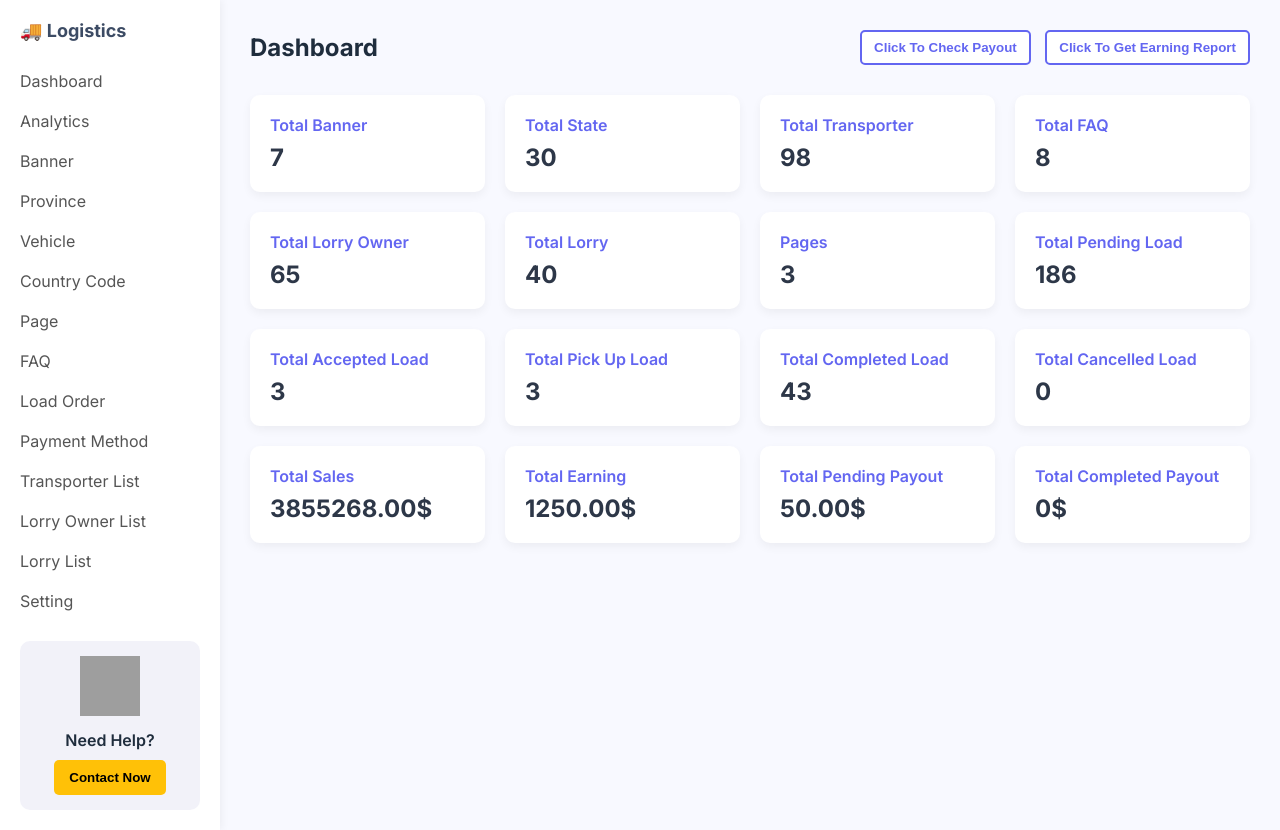
After one commit to Pawky007/WebTech_Project, a PHP site: page /Dashboard.html in a window 1280 px wide. The commit adds this page. Run offline with PHP 8.4, Linux system fonts and the light colour scheme; grey boxes are pictures that could not be loaded.

Commit message:
link the dashboard

```diff
--- /dev/null
+++ b/Dashboard.html
@@ -0,0 +1,124 @@
+<!DOCTYPE html>
+<html lang="en">
+  <head>
+    <meta charset="UTF-8" />
+    <meta name="viewport" content="width=device-width, initial-scale=1.0" />
+    <title>Dashboard</title>
+    <link rel="stylesheet" href="dashboad_style.css" />
+    <link rel="preconnect" href="https://fonts.googleapis.com" />
+    <link rel="preconnect" href="https://fonts.gstatic.com" crossorigin />
+    <link
+      href="https://fonts.googleapis.com/css2?family=Inter:wght@400;600;700&display=swap"
+      rel="stylesheet"
+    />
+  </head>
+  <body>
+    <div class="container">
+      <aside class="sidebar">
+        <h2>🚚 Logistics</h2>
+        <ul class="menu">
+          <li>Dashboard</li>
+          <li>Analytics</li>
+          <li>Banner</li>
+          <li>Province</li>
+          <li>Vehicle</li>
+          <li>Country Code</li>
+          <li>Page</li>
+          <li>FAQ</li>
+          <li>Load Order</li>
+          <li>Payment Method</li>
+          <li>Transporter List</li>
+          <li>Lorry Owner List</li>
+          <li>Lorry List</li>
+          <li>Setting</li>
+        </ul>
+        <div class="help-card">
+          <img
+            src="https://cdn-icons-png.flaticon.com/512/4712/4712002.png"
+            alt="Help"
+          />
+          <p>Need Help?</p>
+          <button>Contact Now</button>
+        </div>
+      </aside>
+
+      <main class="dashboard">
+        <div class="header">
+          <h1>Dashboard</h1>
+          <div class="header-buttons">
+            <button>Click To Check Payout</button>
+            <button>Click To Get Earning Report</button>
+          </div>
+        </div>
+
+        <div class="cards-grid">
+          <!-- Card Example -->
+          <div class="card">
+            <p>Total Banner</p>
+            <h2>7</h2>
+          </div>
+          <div class="card">
+            <p>Total State</p>
+            <h2>30</h2>
+          </div>
+          <div class="card">
+            <p>Total Transporter</p>
+            <h2>98</h2>
+          </div>
+          <div class="card">
+            <p>Total FAQ</p>
+            <h2>8</h2>
+          </div>
+          <div class="card">
+            <p>Total Lorry Owner</p>
+            <h2>65</h2>
+          </div>
+          <div class="card">
+            <p>Total Lorry</p>
+            <h2>40</h2>
+          </div>
+          <div class="card">
+            <p>Pages</p>
+            <h2>3</h2>
+          </div>
+          <div class="card">
+            <p>Total Pending Load</p>
+            <h2>186</h2>
+          </div>
+          <div class="card">
+            <p>Total Accepted Load</p>
+            <h2>3</h2>
+          </div>
+          <div class="card">
+            <p>Total Pick Up Load</p>
+            <h2>3</h2>
+          </div>
+          <div class="card">
+            <p>Total Completed Load</p>
+            <h2>43</h2>
+          </div>
+          <div class="card">
+            <p>Total Cancelled Load</p>
+            <h2>0</h2>
+          </div>
+          <div class="card">
+            <p>Total Sales</p>
+            <h2>3855268.00$</h2>
+          </div>
+          <div class="card">
+            <p>Total Earning</p>
+            <h2>1250.00$</h2>
+          </div>
+          <div class="card">
+            <p>Total Pending Payout</p>
+            <h2>50.00$</h2>
+          </div>
+          <div class="card">
+            <p>Total Completed Payout</p>
+            <h2>0$</h2>
+          </div>
+        </div>
+      </main>
+    </div>
+  </body>
+</html>
--- /dev/null
+++ b/dashboad_style.css
@@ -0,0 +1,142 @@
+* {
+  margin: 0;
+  padding: 0;
+  box-sizing: border-box;
+}
+
+body {
+  font-family: "Inter", sans-serif;
+  background: #f8f9ff;
+  color: #1f2d3d;
+}
+
+.container {
+  display: flex;
+  min-height: 100vh;
+}
+
+/* Sidebar */
+.sidebar {
+  width: 220px;
+  background: #fff;
+  box-shadow: 2px 0 8px rgba(0, 0, 0, 0.05);
+  padding: 20px;
+  display: flex;
+  flex-direction: column;
+  justify-content: space-between;
+}
+
+.sidebar h2 {
+  margin-bottom: 20px;
+  font-size: 18px;
+  color: #3c4b64;
+}
+
+.sidebar .menu {
+  list-style: none;
+}
+
+.sidebar .menu li {
+  padding: 10px 0;
+  cursor: pointer;
+  color: #555;
+  transition: 0.3s;
+}
+
+.sidebar .menu li:hover {
+  color: #007bff;
+}
+
+/* Help Card */
+.help-card {
+  margin-top: 20px;
+  padding: 15px;
+  background: #f2f2f9;
+  border-radius: 10px;
+  text-align: center;
+}
+
+.help-card img {
+  width: 60px;
+  height: 60px;
+  margin-bottom: 10px;
+}
+
+.help-card p {
+  margin-bottom: 10px;
+  font-weight: 600;
+}
+
+.help-card button {
+  background: #ffc107;
+  border: none;
+  padding: 10px 15px;
+  font-weight: bold;
+  color: #000;
+  border-radius: 5px;
+  cursor: pointer;
+}
+
+/* Main Dashboard */
+.dashboard {
+  flex: 1;
+  padding: 30px;
+}
+
+.header {
+  display: flex;
+  justify-content: space-between;
+  align-items: center;
+}
+
+.header h1 {
+  font-size: 24px;
+  color: #1f2d3d;
+}
+
+.header-buttons button {
+  margin-left: 10px;
+  background: #fff;
+  border: 2px solid #6366f1;
+  color: #6366f1;
+  padding: 8px 12px;
+  border-radius: 5px;
+  cursor: pointer;
+  font-weight: 600;
+}
+.header-buttons button :hover {
+  background-color: #6366f1;
+  color: #f2f2f9;
+}
+
+.cards-grid {
+  margin-top: 30px;
+  display: grid;
+  grid-template-columns: repeat(auto-fill, minmax(220px, 1fr));
+  gap: 20px;
+}
+
+.card {
+  background: #ffffff;
+  border-radius: 10px;
+  padding: 20px;
+  text-align: left;
+  box-shadow: 0 4px 10px rgba(0, 0, 0, 0.05);
+  transition: transform 0.2s ease;
+}
+
+.card:hover {
+  transform: translateY(-3px);
+}
+
+.card p {
+  color: #6366f1;
+  font-weight: 600;
+  margin-bottom: 8px;
+}
+
+.card h2 {
+  font-size: 24px;
+  font-weight: bold;
+  color: #2d3748;
+}
```
Also changed, not shown: index.html (+7 -0 lines), style.css (+13 -8 lines).
